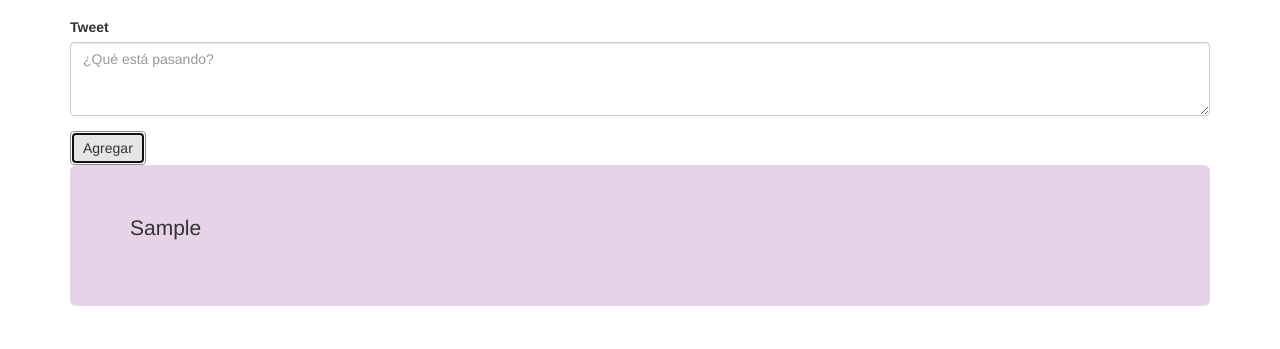
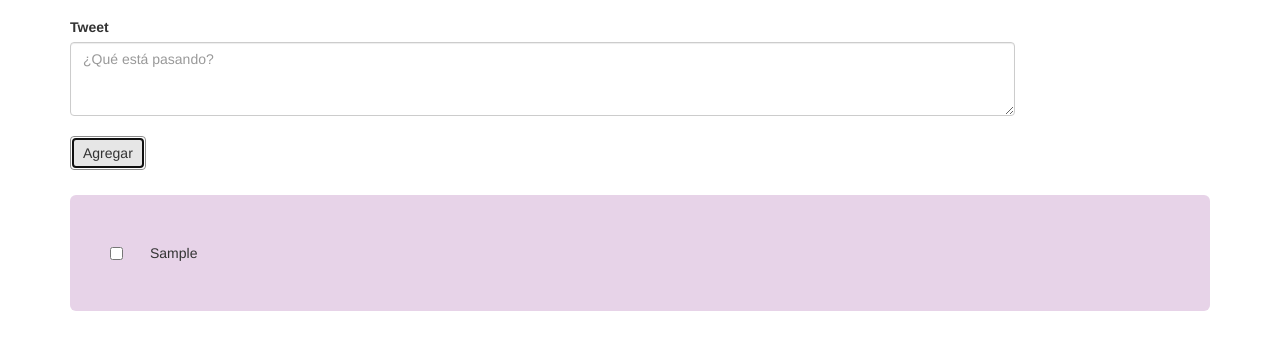
Before and after one commit to Nallelyht/twitterP-jQuery, a plain HTML site: page index.html in a window 1280 px wide. Both pictures are taken after typing "Sample" into the empty fields and a click on the button "Agregar". Shown: the part 53-402 px from the top of the page. Drawn offline with nearby package versions, Linux system fonts and the light colour scheme.

Commit message:
contador regresivo de caracteres

```diff
--- a/index.html
+++ b/index.html
@@ -2,8 +2,8 @@
 <html lang="es">
 	<head>
 		<meta charset="UTF-8">
-	<title>To Do App</title>
-	<link rel="stylesheet" href="//maxcdn.bootstrapcdn.com/bootstrap/3.3.7/css/bootstrap.min.css" />
+		<title>Twitter</title>
+		<link rel="stylesheet" href="https://maxcdn.bootstrapcdn.com/bootstrap/3.3.7/css/bootstrap.min.css" />
 		<link rel="stylesheet" href="https://maxcdn.bootstrapcdn.com/font-awesome/4.7.0/css/font-awesome.min.css" />
 		<link rel="stylesheet" href="css/main.css">
 	</head>
@@ -17,15 +17,20 @@
 		</nav>
 		<section class="container">
 			<form id="twitter-form">
-			<div class="form-group">
+				<div class="row">
+					<div class="form-group col-xs-10">
 						<label for="message">Tweet</label>
 						<textarea id="message" name="message" class="form-control" rows="3" placeholder="¿Qué está pasando?"></textarea>
+						<br>
+						<button type="submit" class="btn btn-default">Agregar</button>
+						<span id="type" class="pull-right"></span>
 					</div>
-			<button type="submit" class="btn btn-default">Agregar</button>
+				</div>
 			</form>
 		</section>
 		<section id="posts" class="container">
 		</section>
+		<script src="https://code.jquery.com/jquery-3.2.1.js"></script>
 		<script src="./js/app.js"></script>
 	</body>
 </html>
--- a/js/app.js
+++ b/js/app.js
@@ -1,29 +1,102 @@
-// Cuando carga la página
-window.addEventListener("load", function () {
-	// Envío de To - Do
-	var twitterForm = document.getElementById("twitter-form");
-	twitterForm.addEventListener("submit", function (e) {
+(function () {
+	var contador = 0;
+
+	var cargarPagina = function () {
+		// Envío de TWEED
+		var $mensaje = $("#message");
+
+		$("#twitter-form").submit(agregarTweet);
+		$mensaje.keyup(validarContenido);
+		$mensaje.keyup(contadorCaracteres);
+	};
+
+		//contador regresivo de caracreres
+
+	var contadorCaracteres = function () {
+
+		var maxCaracteres = 140
+		var $caracteres = $("#type");
+		var $mensaje = $("#message");
+		var caracteresEntrada = $mensaje.val().length;
+		var totalCaracteres = maxCaracteres - caracteresEntrada;
+
+		$caracteres.text("Te quedan " + totalCaracteres + " de 140 caracteres.")
+
+
+
+
+	}
+
+	var agregarTweet = function (e) {
 		e.preventDefault();
 		// Obtenemos datos
-		var contenedor = document.getElementById("posts");
-		var mensajeContenedor = document.getElementById("message");
-		var mensaje = mensajeContenedor.value;
+		var $contenedor = $("#posts");
+		var $mensajeContenedor = $("#message");
+		var $botonAgregar = $("#add-button");
+		var mensaje = $mensajeContenedor.val();
+
+		/*
+			// Obtenemos el contenido de un elemento
+			.value <> .val()
+			.innerHTML <> .html()
+			.innerText <> .text()
+			.textContent <>
+			// Establecer el contenido de un elemento
+			.value = "" <> .val("")
+			.innerHTML = "" <> .html("")
+			.innerText = "" <> .text()
+			.textContent = ""
+		*/
 
 		// Creamos elementos
-		var postContenedor = document.createElement("article");
-		var post = document.createElement("p");
+		var $postContenedor = $("<article />", { "class": "jumbotron checkbox" });
+		var $postCheck = $("<input type='checkbox' />");
+		var $postTexto = $("<label />");
+
+		var identificador = "marcador-" + contador;
 
 		// Personalizamos elementos
-		postContenedor.className = "jumbotron";
-		post.textContent = mensaje;
+		// $postContenedor.addClass("jumbotron");
+		$postCheck.id = identificador;
+		// $postCheck.type = "checkbox";
+		$postTexto.attr("for", identificador);
+		$postTexto.text(mensaje);
+
+		$postCheck.click(eliminarToDo);
 
 		// Agregarlos al DOM
-		postContenedor.appendChild(post);
+		$postContenedor.append($postCheck);
+		$postContenedor.append($postTexto);
 
 		// Agregarlo a un elemento existente para visualizarlo
-		contenedor.appendChild(postContenedor);
+		// contenedor.appendChild(postContenedor);
+		$contenedor.prepend($postContenedor);
 
 		// Borrar contenido de textarea
-		mensajeContenedor.value = "";
-	});
-});
+		$mensajeContenedor.val("");
+		$botonAgregar.attr("disabled", true);
+
+		// bind, apply, call
+
+		contador++;
+	};
+
+	var eliminarToDo = function () {
+		$(this).parent().remove();
+	};
+
+	var validarContenido = function () {
+		var $addButton = $("#add-button");
+		// .trim() solo borra los espacios de sobra a los costados (izquierda y derecha)
+		if($(this).val().trim().length > 0) {
+			$addButton.removeAttr("disabled");
+		} else {
+			$addButton.attr("disabled", true);
+		}
+	};
+
+
+
+	// Cuando carga la página
+	$(document).ready(cargarPagina);
+})();
```
Lines whose indentation alone changed are shown as unchanged.
